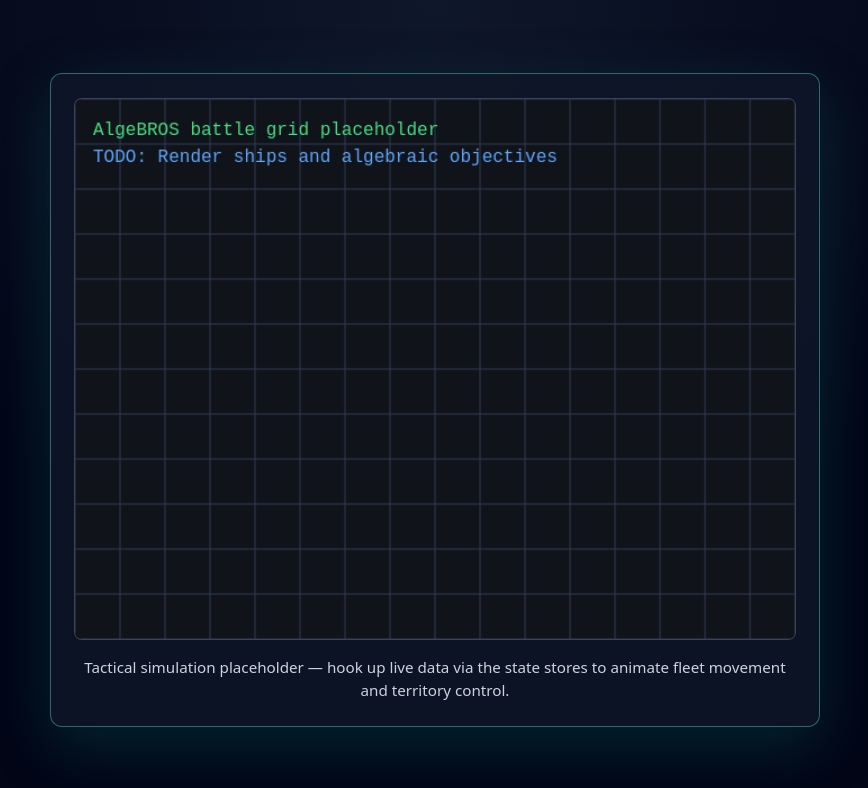
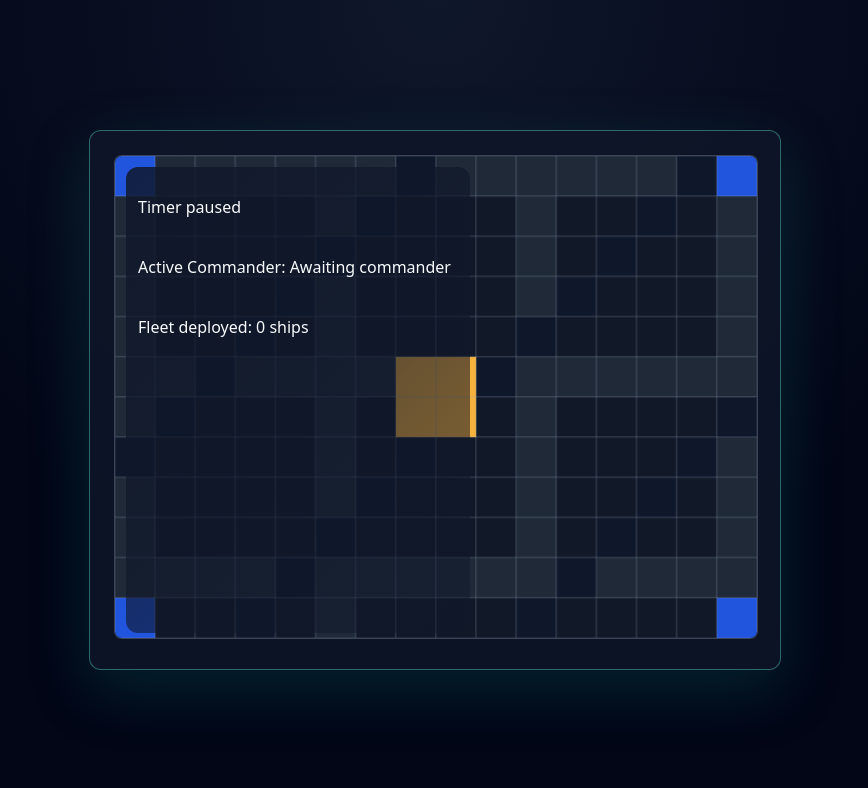
Before and after one commit to SMalone16/AlgeBROS, a React (Vite) app: page / in a window 1280 px wide. Shown: the top 788 px of the page, without its empty margins (205-1073 px from the left). Built offline with nearby package versions, Linux system fonts and the light colour scheme.

Commit message:
Render game board from stores

```diff
--- a/src/components/GameBoard.tsx
+++ b/src/components/GameBoard.tsx
@@ -1,10 +1,122 @@
-import { useEffect, useRef } from 'react'
+import { useEffect, useMemo, useRef } from 'react'
+import {
+  BOARD_COLUMNS,
+  BOARD_ROWS,
+  initializeBoard,
+  type BoardState,
+  type BoardStateCell,
+} from '../game'
+import {
+  selectActivePlayer,
+  selectPlayers,
+  selectSecondsRemaining,
+  selectIsTimerPaused,
+  usePlayerStore,
+  useShipStore,
+  useTurnTimerStore,
+  selectAllShips,
+} from '../state'
+import { shallow } from 'zustand/shallow'
 
 const BOARD_WIDTH = 640
 const BOARD_HEIGHT = 480
 
+const TERRAIN_COLORS: Record<BoardStateCell['terrainType'], string> = {
+  open: '#111827',
+  nebula: '#1f2937',
+  asteroid: '#0f172a',
+  warpGate: '#1d4ed8',
+  relic: '#f59e0b',
+}
+
+const PLAYER_COLORS = ['#38bdf8', '#f97316', '#a855f7', '#22c55e', '#facc15', '#fb7185']
+
+const formatTimerLabel = (secondsRemaining: number, isPaused: boolean): string => {
+  if (isPaused && secondsRemaining === 0) {
+    return 'Timer paused'
+  }
+
+  if (!isPaused && secondsRemaining === 0) {
+    return 'Turn expired'
+  }
+
+  if (isPaused) {
+    return `Paused at T-${secondsRemaining}s`
+  }
+
+  return `T-${secondsRemaining}s`
+}
+
+const drawBoard = (
+  context: CanvasRenderingContext2D,
+  board: BoardState,
+  shipPositions: ReturnType<typeof selectAllShips>,
+  ownerColors: Map<string, string>,
+) => {
+  const { width, height } = context.canvas
+  if (board.length === 0 || board[0].length === 0) {
+    context.clearRect(0, 0, width, height)
+    return
+  }
+
+  const cellWidth = width / BOARD_COLUMNS
+  const cellHeight = height / BOARD_ROWS
+
+  context.clearRect(0, 0, width, height)
+
+  board.forEach((row) => {
+    row.forEach((cell) => {
+      const x = cell.column * cellWidth
+      const y = cell.row * cellHeight
+
+      context.fillStyle = TERRAIN_COLORS[cell.terrainType]
+      context.fillRect(x, y, cellWidth, cellHeight)
+
+      if (cell.isObjective) {
+        context.fillStyle = 'rgba(255, 255, 255, 0.2)'
+        context.fillRect(x, y, cellWidth, cellHeight)
+      } else if (cell.isSpawnPoint) {
+        context.fillStyle = 'rgba(59, 130, 246, 0.15)'
+        context.fillRect(x, y, cellWidth, cellHeight)
+      }
+
+      context.strokeStyle = 'rgba(148, 163, 184, 0.25)'
+      context.lineWidth = 1
+      context.strokeRect(x, y, cellWidth, cellHeight)
+    })
+  })
+
+  shipPositions.forEach((ship) => {
+    const centerX = (ship.position.x + 0.5) * cellWidth
+    const centerY = (ship.position.y + 0.5) * cellHeight
+    const radius = Math.min(cellWidth, cellHeight) * 0.3
+
+    context.beginPath()
+    context.fillStyle = ownerColors.get(ship.ownerId) ?? '#f97316'
+    context.strokeStyle = 'rgba(15, 23, 42, 0.65)'
+    context.lineWidth = 2
+    context.arc(centerX, centerY, radius, 0, Math.PI * 2)
+    context.fill()
+    context.stroke()
+  })
+}
+
 export const GameBoard = () => {
   const canvasRef = useRef<HTMLCanvasElement | null>(null)
+  const board = useMemo<BoardState>(() => initializeBoard(), [])
+  const players = usePlayerStore(selectPlayers, shallow)
+  const activePlayer = usePlayerStore(selectActivePlayer)
+  const ships = useShipStore(selectAllShips, shallow)
+  const secondsRemaining = useTurnTimerStore(selectSecondsRemaining)
+  const isPaused = useTurnTimerStore(selectIsTimerPaused)
+
+  const ownerColors = useMemo(() => {
+    const mapping = new Map<string, string>()
+    players.forEach((player, index) => {
+      mapping.set(player.id, PLAYER_COLORS[index % PLAYER_COLORS.length])
+    })
+    return mapping
+  }, [players])
 
   useEffect(() => {
     const canvas = canvasRef.current
@@ -13,53 +125,44 @@ export const GameBoard = () => {
       return
     }
 
-    context.clearRect(0, 0, canvas.width, canvas.height)
-    context.fillStyle = '#10131a'
-    context.fillRect(0, 0, canvas.width, canvas.height)
+    drawBoard(context, board, ships, ownerColors)
+  }, [board, ships, ownerColors])
 
-    context.strokeStyle = '#2f3b52'
-    context.lineWidth = 1
-
-    const cellSize = 40
-    for (let x = 0; x <= canvas.width; x += cellSize) {
-      context.beginPath()
-      context.moveTo(x, 0)
-      context.lineTo(x, canvas.height)
-      context.stroke()
-    }
-
-    for (let y = 0; y <= canvas.height; y += cellSize) {
-      context.beginPath()
-      context.moveTo(0, y)
-      context.lineTo(canvas.width, y)
-      context.stroke()
-    }
-
-    context.fillStyle = '#4ade80'
-    context.font = '16px "Fira Code", monospace'
-    context.fillText('AlgeBROS battle grid placeholder', 16, 32)
-    context.fillStyle = '#60a5fa'
-    context.fillText('TODO: Render ships and algebraic objectives', 16, 56)
-
-    /**
-     * TODO: Subscribe to Zustand selectors for board state, ship positions, and
-     * timer updates. The canvas should react to store changes once the MVP
-     * state architecture is finalized.
-     */
-  }, [])
+  const timerLabel = formatTimerLabel(secondsRemaining, isPaused)
+  const activeCommander = activePlayer?.codename ?? 'Awaiting commander'
 
   return (
     <section className="game-board" aria-label="AlgeBROS tactical display">
+      <div className="game-board__canvas" style={{ position: 'relative' }}>
         <canvas
           ref={canvasRef}
           width={BOARD_WIDTH}
           height={BOARD_HEIGHT}
           role="img"
+          aria-label="Strategic battle grid"
         />
-      <p className="game-board__caption">
-        Tactical simulation placeholder — hook up live data via the state
-        stores to animate fleet movement and territory control.
-      </p>
+        <div
+          className="game-board__overlay"
+          aria-live="polite"
+          style={{
+            position: 'absolute',
+            inset: '0.75rem',
+            display: 'flex',
+            flexDirection: 'column',
+            gap: '0.25rem',
+            padding: '0.75rem',
+            background: 'linear-gradient(135deg, rgba(15,23,42,0.85), rgba(15,23,42,0.45))',
+            color: '#f8fafc',
+            borderRadius: '0.75rem',
+            pointerEvents: 'none',
+            maxWidth: 'min(320px, 100%)',
+          }}
+        >
+          <p data-testid="timer-display">{timerLabel}</p>
+          <p data-testid="commander-display">Active Commander: {activeCommander}</p>
+          <p data-testid="fleet-display">Fleet deployed: {ships.length} ships</p>
+        </div>
+      </div>
     </section>
   )
 }
--- a/src/state/index.ts
+++ b/src/state/index.ts
@@ -1,6 +1,17 @@
-export { usePlayerStore, selectActivePlayer } from './playerStore'
-export { useShipStore, selectShipsByOwner } from './shipStore'
-export { useTurnTimerStore, selectIsTimerExpired } from './timerStore'
+export {
+  usePlayerStore,
+  selectActivePlayer,
+  selectPlayers,
+  selectActivePlayerId,
+} from './playerStore'
+export { useShipStore, selectShipsByOwner, selectAllShips } from './shipStore'
+export {
+  useTurnTimerStore,
+  selectIsTimerExpired,
+  selectTimerSnapshot,
+  selectSecondsRemaining,
+  selectIsTimerPaused,
+} from './timerStore'
 
 /**
  * TODO: Introduce combined selectors for territory summaries and scoreboard
--- a/src/state/playerStore.ts
+++ b/src/state/playerStore.ts
@@ -25,3 +25,8 @@ export const selectActivePlayer = (state: PlayerStore): PlayerProfile | null =>
   /** TODO: Cross-reference alliance buffs and ship status for the HUD. */
   return state.players.find((player) => player.id === state.activePlayerId) ?? null
 }
+
+export const selectPlayers = (state: PlayerStore): PlayerProfile[] => state.players
+
+export const selectActivePlayerId = (state: PlayerStore): string | null =>
+  state.activePlayerId
--- a/src/state/shipStore.ts
+++ b/src/state/shipStore.ts
@@ -3,6 +3,7 @@ import type { ShipModel } from '../types'
 
 export interface ShipStore {
   ships: Record<string, ShipModel>
+  shipList: ShipModel[]
   updateShipPosition: (id: string, position: ShipModel['position']) => void
   setShips: (ships: ShipModel[]) => void
 }
@@ -15,6 +16,7 @@ const normalizeShips = (ships: ShipModel[]): Record<string, ShipModel> =>
 
 export const useShipStore = create<ShipStore>((set) => ({
   ships: {},
+  shipList: [],
   updateShipPosition: (id, position) =>
     set((state) => {
       const existing = state.ships[id]
@@ -22,18 +24,24 @@ export const useShipStore = create<ShipStore>((set) => ({
        * TODO: Validate movementResolver output before committing updates and
        * trigger animations once the rendering pipeline is ready.
        */
+      const updatedShip = {
+        ...(existing ?? { id, ownerId: 'unknown', position }),
+        position,
+      }
+      const ships = {
+        ...state.ships,
+        [id]: updatedShip,
+      }
       return {
-        ships: {
-          ...state.ships,
-          [id]: {
-            ...(existing ?? { id, ownerId: 'unknown', position }),
-            position,
-          },
-        },
+        ships,
+        shipList: Object.values(ships),
       }
     }),
-  setShips: (ships) => set({ ships: normalizeShips(ships) }),
+  setShips: (ships) => set({ ships: normalizeShips(ships), shipList: [...ships] }),
 }))
 
 export const selectShipsByOwner = (ownerId: string) => (state: ShipStore): ShipModel[] =>
   Object.values(state.ships).filter((ship) => ship.ownerId === ownerId)
+
+export const selectAllShips = (state: ShipStore): ShipModel[] =>
+  state.shipList
--- a/src/state/timerStore.ts
+++ b/src/state/timerStore.ts
@@ -41,3 +41,15 @@ export const useTurnTimerStore = create<TurnTimerStore>((set) => ({
 
 export const selectIsTimerExpired = (state: TurnTimerStore): boolean =>
   state.secondsRemaining === 0 && !state.isPaused
+
+export const selectTimerSnapshot = (
+  state: TurnTimerStore,
+): Pick<TurnTimerStore, 'secondsRemaining' | 'isPaused'> => ({
+  secondsRemaining: state.secondsRemaining,
+  isPaused: state.isPaused,
+})
+
+export const selectSecondsRemaining = (state: TurnTimerStore): number =>
+  state.secondsRemaining
+
+export const selectIsTimerPaused = (state: TurnTimerStore): boolean => state.isPaused
```
Also changed, not shown: 1 other file (tests, documents, lock files or other folders). Lines whose indentation alone changed are shown as unchanged.
